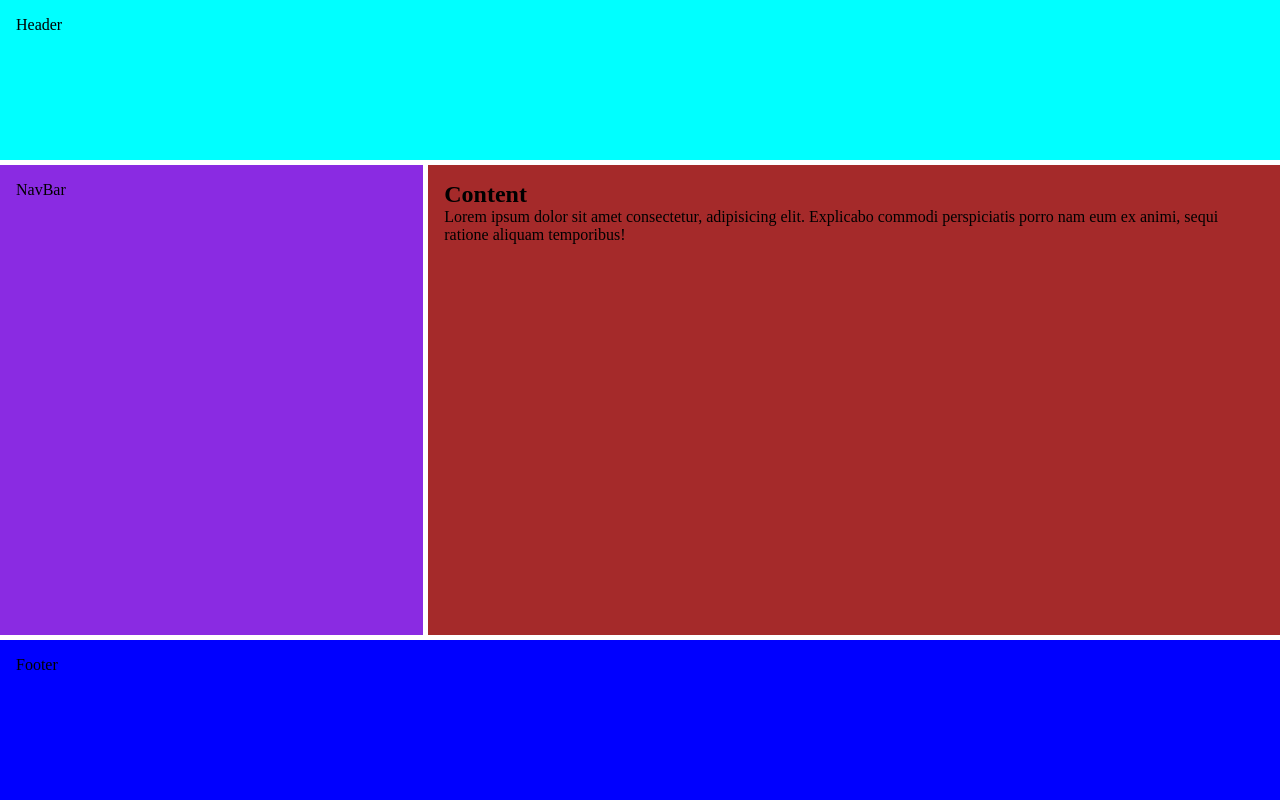
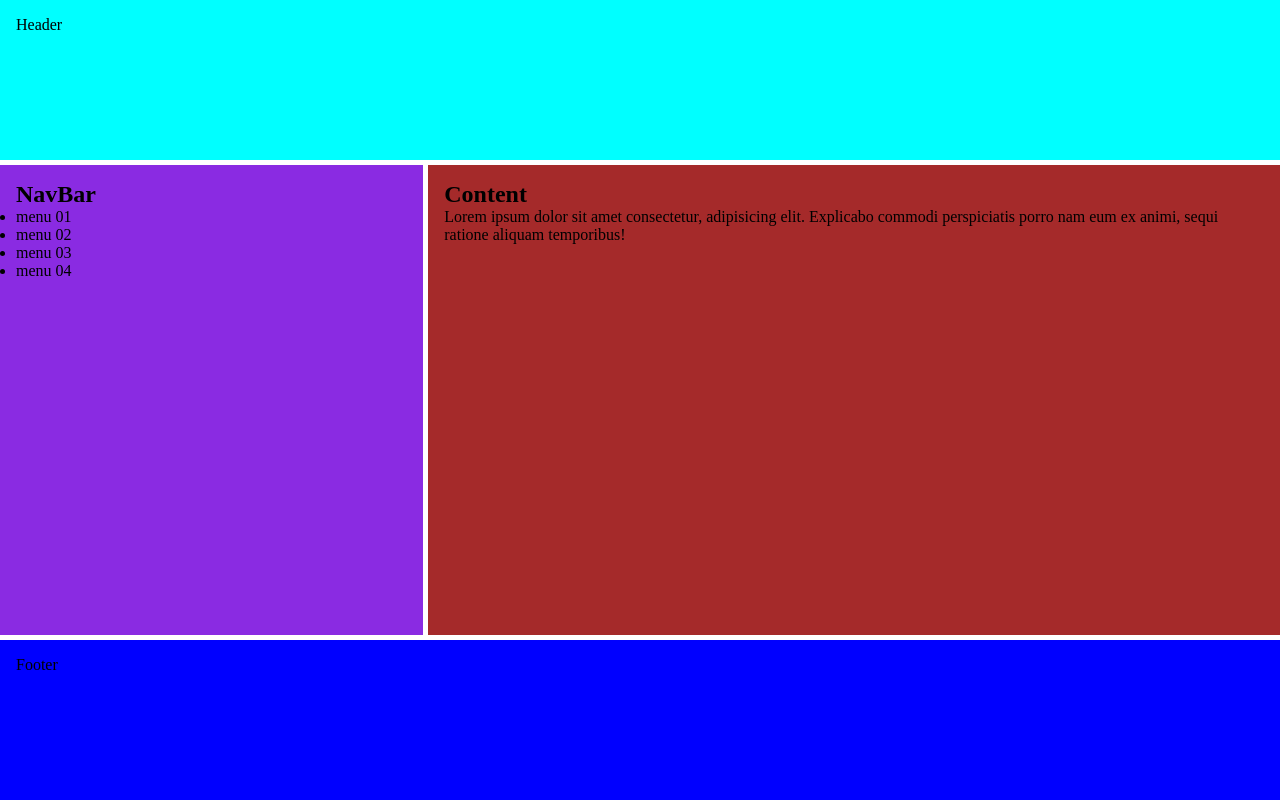
Before and after one commit to ffernanda85/exercitando-treinando, a plain HTML site: page grid-template-area/index.html in a window 1280 px wide. Drawn offline with Linux system fonts and the light colour scheme.

Commit message:
implementação do navbar

```diff
--- a/grid-template-area/index.html
+++ b/grid-template-area/index.html
@@ -14,7 +14,15 @@
 <body>
     <main>
         <header>Header</header>
-        <nav>NavBar</nav>
+        <nav>
+            <h1>NavBar</h1>
+            <ul>
+                <li>menu 01</li>
+                <li>menu 02</li>
+                <li>menu 03</li>
+                <li>menu 04</li>
+            </ul>
+        </nav>
         <article>
             <h1>Content</h1>
             <p>Lorem ipsum dolor sit amet consectetur, adipisicing elit. Explicabo commodi perspiciatis porro nam eum ex animi, sequi ratione aliquam temporibus!</p>
```
